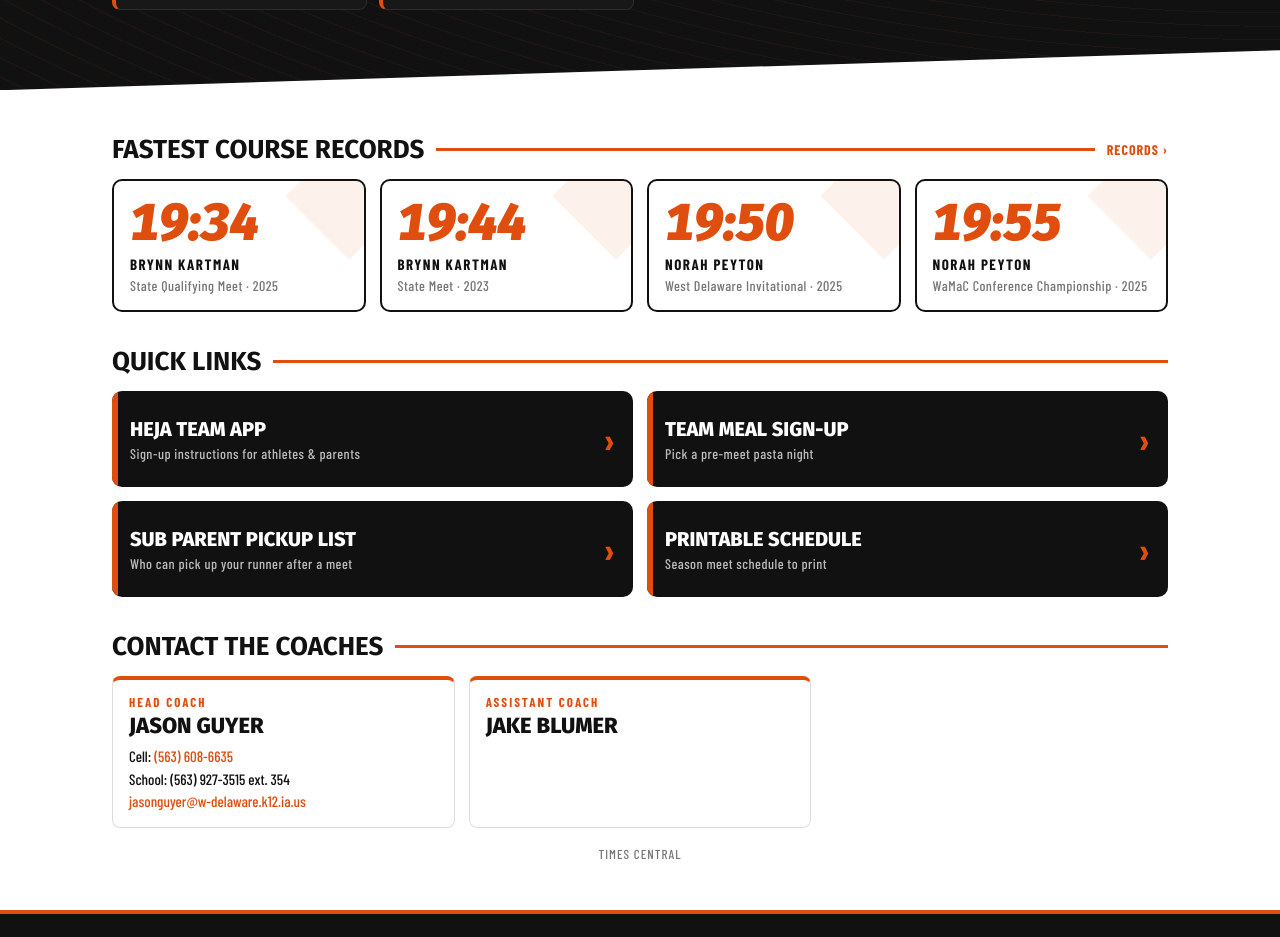
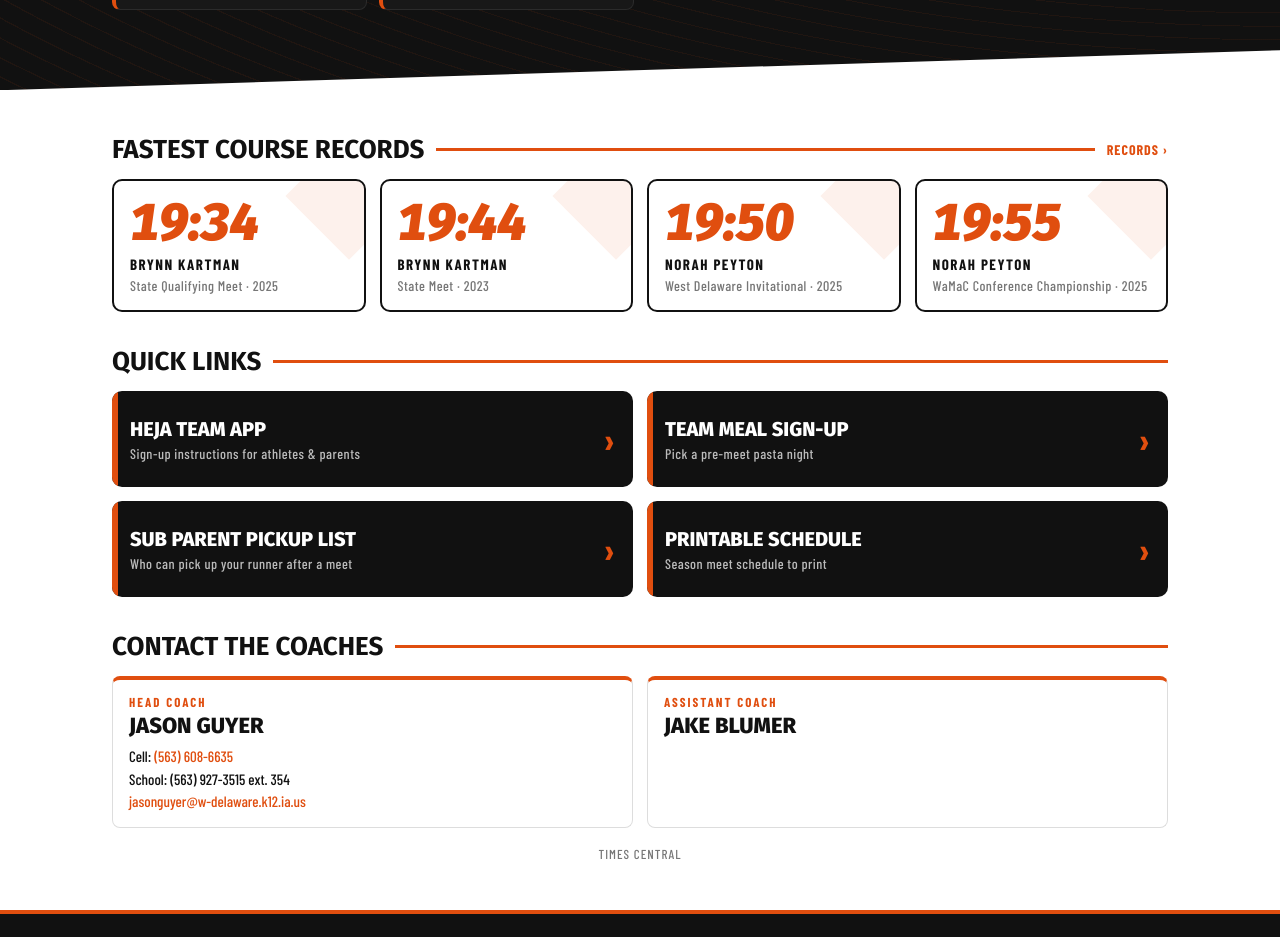
Before and after one commit to westdelawarexc/westdelawarexc.github.io, a plain HTML site: page index.html in a window 1280 px wide. Shown: the part 1325-2262 px from the top of the page. Drawn offline with nearby package versions, Linux system fonts and the light colour scheme.

Commit message:
Let coach cards fill the row when there are two coaches
Co-Authored-By: Claude Opus 5.5 <noreply@anthropic.com>
Claude-Session: https://claude.ai/code/session_015WaWDAK8S3hduJGd7WZjpW

```diff
--- a/index.html
+++ b/index.html
@@ -168,7 +168,7 @@
 @media(max-width:560px){.ql{grid-template-columns:1fr}}
 
 /* coaches */
-.co{display:grid;grid-template-columns:repeat(3,1fr);gap:14px}
+.co{display:grid;grid-template-columns:repeat(auto-fit,minmax(260px,1fr));gap:14px}
 .cc{border:1px solid var(--line);border-top:4px solid var(--o);border-radius:8px;padding:14px 16px;font:500 15px/1.5 var(--f-cond)}
 .cc .r{font:700 13px var(--f-cond);letter-spacing:2px;text-transform:uppercase;color:var(--o)}
 .cc h4{margin:2px 0 6px;font:800 22px var(--f-head);text-transform:uppercase}
```
Also changed, not shown: parents.html (+1 -1 lines).
